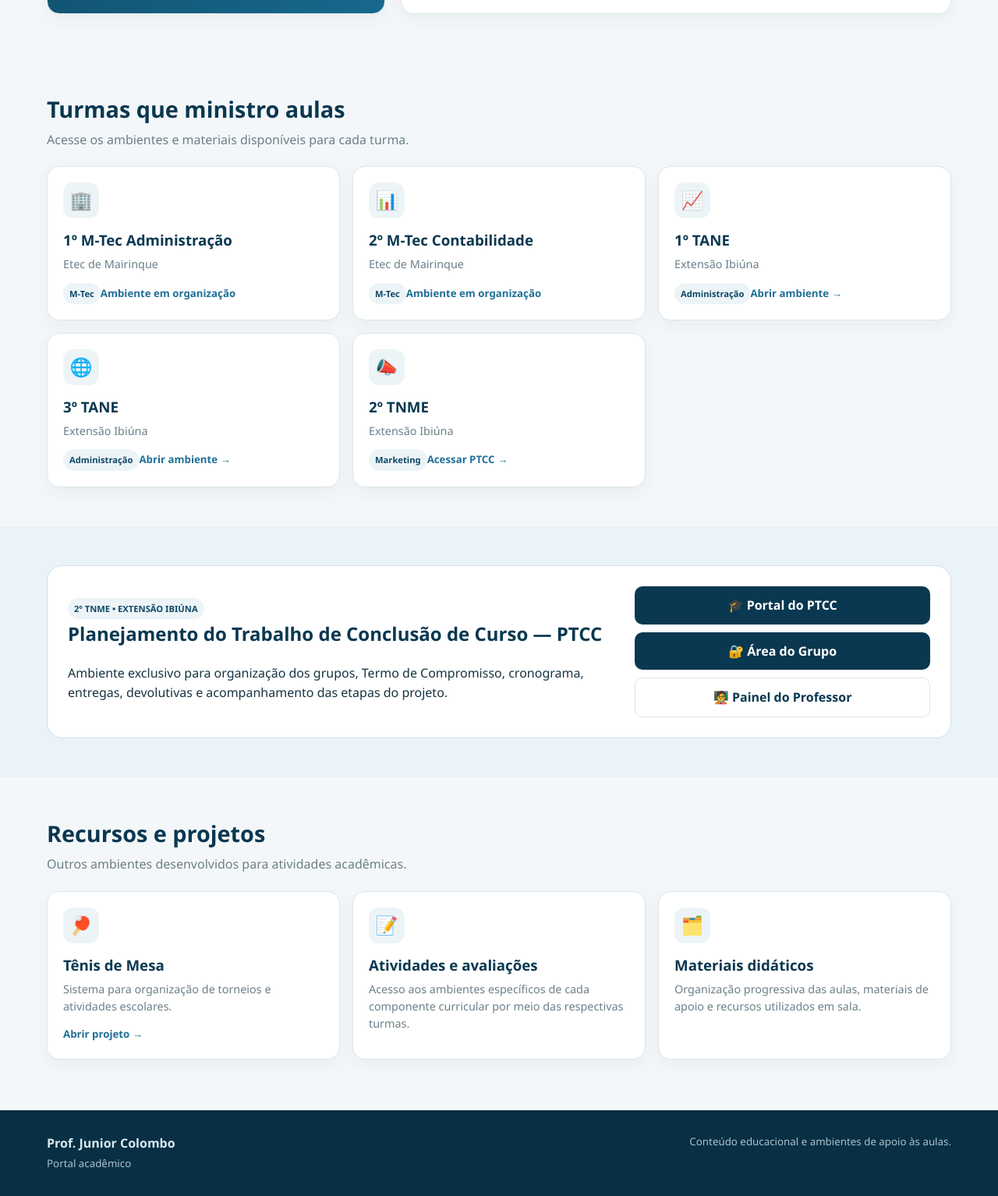
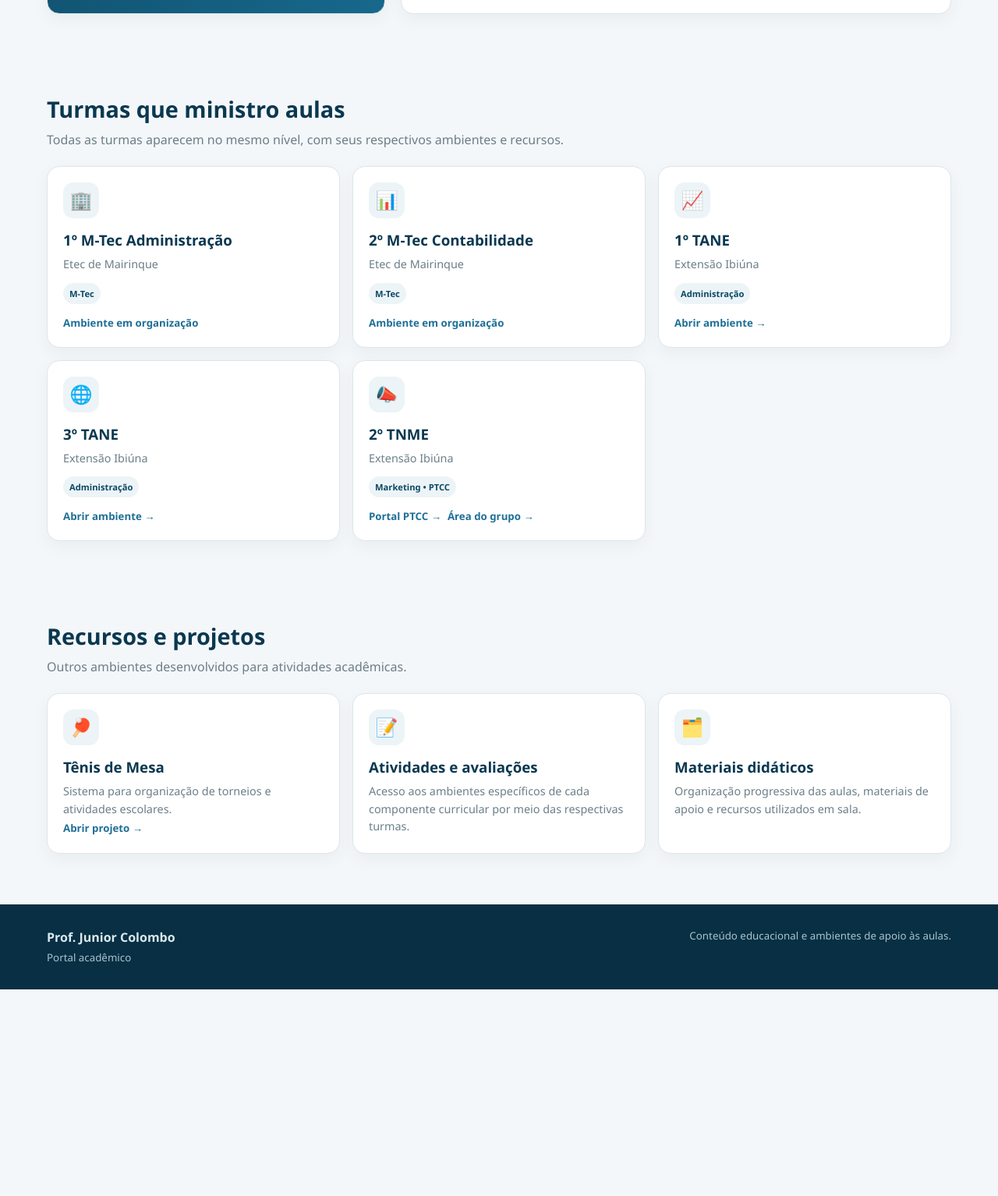
Before and after one commit to advjuniorpedrocolombo-arch/profjuniorcolombo, a plain HTML site: page index.html in a window 1280 px wide. Shown: the part 952-2486 px from the top of the page at 78% size. After the commit the page ends 2221 px from the top, so only its background shows below. Drawn offline with Linux system fonts and the light colour scheme.

Commit message:
Mantém PTCC no mesmo nível das demais turmas

```diff
--- a/index.html
+++ b/index.html
@@ -3,126 +3,33 @@
 <head>
 <meta charset="utf-8">
 <meta name="viewport" content="width=device-width,initial-scale=1">
-<meta name="description" content="Portal acadêmico do Prof. Junior Colombo — turmas, materiais, projetos e acesso ao PTCC.">
+<meta name="description" content="Portal acadêmico do Prof. Junior Colombo — turmas, materiais, projetos e sistemas de apoio às aulas.">
 <title>Prof. Junior Colombo</title>
 <style>
-:root{
-  --navy:#0a3850;--navy2:#0d4a67;--blue:#1f6f97;--bg:#f4f7f9;--card:#ffffff;
-  --text:#183342;--muted:#6c7f89;--line:#dce6eb;--soft:#edf4f7;--ok:#21764f;
-}
-*{box-sizing:border-box}html{scroll-behavior:smooth}body{margin:0;font-family:Segoe UI,Arial,sans-serif;background:var(--bg);color:var(--text);line-height:1.55}
-a{text-decoration:none;color:inherit}.wrap{width:min(1160px,calc(100% - 30px));margin:auto}
-header{background:linear-gradient(135deg,var(--navy),var(--navy2));color:#fff;position:sticky;top:0;z-index:10;box-shadow:0 3px 16px rgba(0,0,0,.16)}
-.topbar{display:flex;align-items:center;justify-content:space-between;gap:18px;padding:14px 0}.brand{font-weight:900;font-size:1.06rem}.brand small{display:block;font-size:.72rem;font-weight:500;color:#d9edf5}.nav{display:flex;gap:8px;flex-wrap:wrap}.nav a{padding:8px 10px;border-radius:8px;color:#eaf5f8;font-size:.84rem;font-weight:700}.nav a:hover{background:rgba(255,255,255,.12)}
+:root{--navy:#0a3850;--navy2:#0d4a67;--blue:#1f6f97;--bg:#f4f7f9;--card:#ffffff;--text:#183342;--muted:#6c7f89;--line:#dce6eb;--soft:#edf4f7}
+*{box-sizing:border-box}html{scroll-behavior:smooth}body{margin:0;font-family:Segoe UI,Arial,sans-serif;background:var(--bg);color:var(--text);line-height:1.55}a{text-decoration:none;color:inherit}.wrap{width:min(1160px,calc(100% - 30px));margin:auto}
+header{background:linear-gradient(135deg,var(--navy),var(--navy2));color:#fff;position:sticky;top:0;z-index:10;box-shadow:0 3px 16px rgba(0,0,0,.16)}.topbar{display:flex;align-items:center;justify-content:space-between;gap:18px;padding:14px 0}.brand{font-weight:900;font-size:1.06rem}.brand small{display:block;font-size:.72rem;font-weight:500;color:#d9edf5}.nav{display:flex;gap:8px;flex-wrap:wrap}.nav a{padding:8px 10px;border-radius:8px;color:#eaf5f8;font-size:.84rem;font-weight:700}.nav a:hover{background:rgba(255,255,255,.12)}
 .hero{background:linear-gradient(135deg,#0a3850 0%,#0f5878 100%);color:#fff;padding:64px 0 54px}.hero-grid{display:grid;grid-template-columns:1.45fr .8fr;gap:36px;align-items:center}.eyebrow{display:inline-block;background:rgba(255,255,255,.13);border:1px solid rgba(255,255,255,.2);padding:6px 10px;border-radius:999px;font-size:.78rem;font-weight:800}.hero h1{font-size:clamp(2.2rem,5vw,4rem);line-height:1.05;margin:16px 0 14px}.hero p{font-size:1.04rem;max-width:690px;color:#dceff5}.hero-actions{display:flex;gap:10px;flex-wrap:wrap;margin-top:24px}.btn{display:inline-flex;align-items:center;gap:8px;padding:11px 15px;border-radius:10px;font-weight:850;font-size:.9rem;border:1px solid transparent}.btn.primary{background:#fff;color:var(--navy)}.btn.secondary{border-color:rgba(255,255,255,.4);color:#fff}.hero-card{background:rgba(255,255,255,.1);border:1px solid rgba(255,255,255,.22);border-radius:22px;padding:24px;backdrop-filter:blur(6px)}.hero-card .icon{font-size:3.1rem}.hero-card h3{margin:12px 0 4px}.hero-card p{font-size:.9rem;margin:0}
-section{padding:50px 0}.section-head{display:flex;justify-content:space-between;gap:18px;align-items:end;margin-bottom:22px}.section-head h2{margin:0;color:var(--navy);font-size:1.8rem}.section-head p{margin:4px 0 0;color:var(--muted)}
-.grid{display:grid;grid-template-columns:repeat(3,minmax(0,1fr));gap:16px}.card{background:var(--card);border:1px solid var(--line);border-radius:16px;padding:20px;box-shadow:0 7px 20px rgba(10,56,80,.05)}.card:hover{transform:translateY(-2px);transition:.2s;box-shadow:0 10px 28px rgba(10,56,80,.09)}.card-icon{width:46px;height:46px;border-radius:13px;background:var(--soft);display:grid;place-items:center;font-size:1.45rem}.card h3{margin:13px 0 6px;color:var(--navy)}.card p{margin:0;color:var(--muted);font-size:.9rem}.tag{display:inline-block;margin-top:12px;padding:5px 8px;border-radius:999px;background:var(--soft);font-size:.7rem;font-weight:900;color:var(--navy2)}.card-link{display:inline-block;margin-top:14px;font-size:.83rem;font-weight:900;color:var(--blue)}
+section{padding:50px 0}.section-head{display:flex;justify-content:space-between;gap:18px;align-items:end;margin-bottom:22px}.section-head h2{margin:0;color:var(--navy);font-size:1.8rem}.section-head p{margin:4px 0 0;color:var(--muted)}.grid{display:grid;grid-template-columns:repeat(3,minmax(0,1fr));gap:16px}.card{background:var(--card);border:1px solid var(--line);border-radius:16px;padding:20px;box-shadow:0 7px 20px rgba(10,56,80,.05)}.card:hover{transform:translateY(-2px);transition:.2s;box-shadow:0 10px 28px rgba(10,56,80,.09)}.card-icon{width:46px;height:46px;border-radius:13px;background:var(--soft);display:grid;place-items:center;font-size:1.45rem}.card h3{margin:13px 0 6px;color:var(--navy)}.card p{margin:0;color:var(--muted);font-size:.9rem}.tag{display:inline-block;margin-top:12px;padding:5px 8px;border-radius:999px;background:var(--soft);font-size:.7rem;font-weight:900;color:var(--navy2)}.card-links{display:flex;gap:8px;flex-wrap:wrap;margin-top:14px}.card-link{display:inline-block;font-size:.83rem;font-weight:900;color:var(--blue)}
 .about{display:grid;grid-template-columns:.8fr 1.3fr;gap:20px}.profile{background:linear-gradient(145deg,#0b3d55,#17698d);color:#fff}.profile .portrait{width:82px;height:82px;border-radius:50%;display:grid;place-items:center;background:rgba(255,255,255,.14);font-size:2.5rem;margin-bottom:16px}.profile h3{color:#fff}.profile p{color:#dceff5}.about-list{display:grid;grid-template-columns:repeat(2,1fr);gap:12px;margin-top:16px}.mini{background:#fff;border:1px solid var(--line);border-radius:12px;padding:14px}.mini b{display:block;color:var(--navy);margin-bottom:4px}.mini span{font-size:.84rem;color:var(--muted)}
-.ptcc{background:#eaf3f7}.ptcc-box{background:#fff;border:1px solid #cfe0e7;border-radius:20px;padding:26px;display:grid;grid-template-columns:1.3fr .7fr;gap:24px;align-items:center}.ptcc h2{margin-top:0;color:var(--navy)}.ptcc-actions{display:flex;flex-direction:column;gap:10px}.ptcc-actions a{padding:12px 14px;border-radius:10px;font-weight:900;text-align:center}.ptcc-actions .student{background:var(--navy);color:#fff}.ptcc-actions .prof{background:#fff;border:1px solid var(--line);color:var(--navy)}
 footer{background:#082f43;color:#d9e9ef;padding:30px 0;margin-top:15px}.footer-grid{display:flex;justify-content:space-between;gap:20px;flex-wrap:wrap}.footer-grid small{color:#a9c3cf}
-@media(max-width:860px){.hero-grid,.about,.ptcc-box{grid-template-columns:1fr}.grid{grid-template-columns:1fr 1fr}.hero{padding-top:45px}.nav{display:none}}@media(max-width:580px){.grid,.about-list{grid-template-columns:1fr}.hero h1{font-size:2.35rem}.section-head{align-items:start;flex-direction:column}.topbar{padding:12px 0}}
+@media(max-width:860px){.hero-grid,.about{grid-template-columns:1fr}.grid{grid-template-columns:1fr 1fr}.hero{padding-top:45px}.nav{display:none}}@media(max-width:580px){.grid,.about-list{grid-template-columns:1fr}.hero h1{font-size:2.35rem}.section-head{align-items:start;flex-direction:column}.topbar{padding:12px 0}}
 </style>
 </head>
 <body>
-<header>
-  <div class="wrap topbar">
-    <a class="brand" href="#inicio">Prof. Junior Colombo<small>Portal acadêmico</small></a>
-    <nav class="nav" aria-label="Navegação principal">
-      <a href="#professor">Professor</a><a href="#turmas">Turmas</a><a href="#ptcc">PTCC</a><a href="#recursos">Recursos</a>
-    </nav>
-  </div>
-</header>
-
+<header><div class="wrap topbar"><a class="brand" href="#inicio">Prof. Junior Colombo<small>Portal acadêmico</small></a><nav class="nav"><a href="#professor">Professor</a><a href="#turmas">Turmas</a><a href="#recursos">Recursos</a></nav></div></header>
 <main id="inicio">
-<section class="hero">
-  <div class="wrap hero-grid">
-    <div>
-      <span class="eyebrow">EDUCAÇÃO • TECNOLOGIA • GESTÃO</span>
-      <h1>Prof. Junior Colombo</h1>
-      <p>Portal acadêmico para centralizar turmas, materiais, atividades, projetos e sistemas desenvolvidos para acompanhamento dos alunos.</p>
-      <div class="hero-actions">
-        <a class="btn primary" href="#turmas">🎓 Ver minhas turmas</a>
-        <a class="btn secondary" href="#ptcc">📘 Acessar PTCC</a>
-      </div>
-    </div>
-    <div class="hero-card">
-      <div class="icon">👨‍🏫</div>
-      <h3>Ensinar, organizar e acompanhar</h3>
-      <p>Um ambiente único para reunir conteúdo, avaliações, projetos e ferramentas digitais utilizadas nas aulas.</p>
-    </div>
-  </div>
-</section>
-
-<section id="professor">
-  <div class="wrap">
-    <div class="section-head"><div><h2>Quem é o Prof. Junior Colombo?</h2><p>Conheça um pouco sobre a atuação docente e a proposta deste portal.</p></div></div>
-    <div class="about">
-      <article class="card profile">
-        <div class="portrait">👨‍🏫</div>
-        <h3>Prof. Junior Colombo</h3>
-        <p>Professor da Educação Profissional e Tecnológica, com atuação em componentes ligados à Administração, Gestão, Tecnologia, Economia, Comunicação e desenvolvimento de projetos.</p>
-      </article>
-      <article class="card">
-        <h3>Uma sala de aula também pode ser digital</h3>
-        <p>Este portal foi criado para facilitar o acesso dos alunos aos materiais de aula, atividades, avaliações, sistemas acadêmicos e projetos desenvolvidos durante o semestre.</p>
-        <div class="about-list">
-          <div class="mini"><b>📚 Materiais</b><span>Aulas, atividades e conteúdos organizados por turma.</span></div>
-          <div class="mini"><b>💻 Tecnologia</b><span>Ferramentas práticas desenvolvidas para apoiar a aprendizagem.</span></div>
-          <div class="mini"><b>🧭 Acompanhamento</b><span>Ambientes para acompanhar etapas, entregas e devolutivas.</span></div>
-          <div class="mini"><b>🚀 Projetos</b><span>Espaço para iniciativas acadêmicas e projetos especiais.</span></div>
-        </div>
-      </article>
-    </div>
-  </div>
-</section>
-
-<section id="turmas">
-  <div class="wrap">
-    <div class="section-head"><div><h2>Turmas que ministro aulas</h2><p>Acesse os ambientes e materiais disponíveis para cada turma.</p></div></div>
-    <div class="grid">
-      <article class="card"><div class="card-icon">🏢</div><h3>1º M-Tec Administração</h3><p>Etec de Mairinque</p><span class="tag">M-Tec</span><div class="card-link">Ambiente em organização</div></article>
-      <article class="card"><div class="card-icon">📊</div><h3>2º M-Tec Contabilidade</h3><p>Etec de Mairinque</p><span class="tag">M-Tec</span><div class="card-link">Ambiente em organização</div></article>
-      <article class="card"><div class="card-icon">📈</div><h3>1º TANE</h3><p>Extensão Ibiúna</p><span class="tag">Administração</span><a class="card-link" href="https://advjuniorpedrocolombo-arch.github.io/1-TANE_IBIUNA/" target="_blank" rel="noopener">Abrir ambiente →</a></article>
-      <article class="card"><div class="card-icon">🌐</div><h3>3º TANE</h3><p>Extensão Ibiúna</p><span class="tag">Administração</span><a class="card-link" href="https://advjuniorpedrocolombo-arch.github.io/3-TANE-IBIUNA/" target="_blank" rel="noopener">Abrir ambiente →</a></article>
-      <article class="card"><div class="card-icon">📣</div><h3>2º TNME</h3><p>Extensão Ibiúna</p><span class="tag">Marketing</span><a class="card-link" href="#ptcc">Acessar PTCC →</a></article>
-    </div>
-  </div>
-</section>
-
-<section class="ptcc" id="ptcc">
-  <div class="wrap">
-    <div class="ptcc-box">
-      <div>
-        <span class="tag">2º TNME • EXTENSÃO IBIÚNA</span>
-        <h2>Planejamento do Trabalho de Conclusão de Curso — PTCC</h2>
-        <p>Ambiente exclusivo para organização dos grupos, Termo de Compromisso, cronograma, entregas, devolutivas e acompanhamento das etapas do projeto.</p>
-      </div>
-      <div class="ptcc-actions">
-        <a class="student" href="https://advjuniorpedrocolombo-arch.github.io/ptcc/" target="_blank" rel="noopener">🎓 Portal do PTCC</a>
-        <a class="student" href="https://advjuniorpedrocolombo-arch.github.io/ptcc/grupo.html" target="_blank" rel="noopener">🔐 Área do Grupo</a>
-        <a class="prof" href="https://advjuniorpedrocolombo-arch.github.io/ptcc/painel-professor-v5.html" target="_blank" rel="noopener">🧑‍🏫 Painel do Professor</a>
-      </div>
-    </div>
-  </div>
-</section>
-
-<section id="recursos">
-  <div class="wrap">
-    <div class="section-head"><div><h2>Recursos e projetos</h2><p>Outros ambientes desenvolvidos para atividades acadêmicas.</p></div></div>
-    <div class="grid">
-      <a class="card" href="https://advjuniorpedrocolombo-arch.github.io/Tenis_de_Mesa/" target="_blank" rel="noopener"><div class="card-icon">🏓</div><h3>Tênis de Mesa</h3><p>Sistema para organização de torneios e atividades escolares.</p><span class="card-link">Abrir projeto →</span></a>
-      <article class="card"><div class="card-icon">📝</div><h3>Atividades e avaliações</h3><p>Acesso aos ambientes específicos de cada componente curricular por meio das respectivas turmas.</p></article>
-      <article class="card"><div class="card-icon">🗂️</div><h3>Materiais didáticos</h3><p>Organização progressiva das aulas, materiais de apoio e recursos utilizados em sala.</p></article>
-    </div>
-  </div>
-</section>
+<section class="hero"><div class="wrap hero-grid"><div><span class="eyebrow">EDUCAÇÃO • TECNOLOGIA • GESTÃO</span><h1>Prof. Junior Colombo</h1><p>Portal acadêmico para centralizar turmas, materiais, atividades, projetos e sistemas desenvolvidos para acompanhamento dos alunos.</p><div class="hero-actions"><a class="btn primary" href="#turmas">🎓 Ver minhas turmas</a><a class="btn secondary" href="#professor">👨‍🏫 Conheça o professor</a></div></div><div class="hero-card"><div class="icon">👨‍🏫</div><h3>Ensinar, organizar e acompanhar</h3><p>Um ambiente único para reunir conteúdo, avaliações, projetos e ferramentas digitais utilizadas nas aulas.</p></div></div></section>
+<section id="professor"><div class="wrap"><div class="section-head"><div><h2>Quem é o Prof. Junior Colombo?</h2><p>Conheça um pouco sobre a atuação docente e a proposta deste portal.</p></div></div><div class="about"><article class="card profile"><div class="portrait">👨‍🏫</div><h3>Prof. Junior Colombo</h3><p>Professor da Educação Profissional e Tecnológica, com atuação em componentes ligados à Administração, Gestão, Tecnologia, Economia, Comunicação e desenvolvimento de projetos.</p></article><article class="card"><h3>Uma sala de aula também pode ser digital</h3><p>Este portal foi criado para facilitar o acesso dos alunos aos materiais de aula, atividades, avaliações, sistemas acadêmicos e projetos desenvolvidos durante o semestre.</p><div class="about-list"><div class="mini"><b>📚 Materiais</b><span>Aulas, atividades e conteúdos organizados por turma.</span></div><div class="mini"><b>💻 Tecnologia</b><span>Ferramentas práticas desenvolvidas para apoiar a aprendizagem.</span></div><div class="mini"><b>🧭 Acompanhamento</b><span>Ambientes para acompanhar etapas, entregas e devolutivas.</span></div><div class="mini"><b>🚀 Projetos</b><span>Espaço para iniciativas acadêmicas e projetos especiais.</span></div></div></article></div></div></section>
+<section id="turmas"><div class="wrap"><div class="section-head"><div><h2>Turmas que ministro aulas</h2><p>Todas as turmas aparecem no mesmo nível, com seus respectivos ambientes e recursos.</p></div></div><div class="grid">
+<article class="card"><div class="card-icon">🏢</div><h3>1º M-Tec Administração</h3><p>Etec de Mairinque</p><span class="tag">M-Tec</span><div class="card-links"><span class="card-link">Ambiente em organização</span></div></article>
+<article class="card"><div class="card-icon">📊</div><h3>2º M-Tec Contabilidade</h3><p>Etec de Mairinque</p><span class="tag">M-Tec</span><div class="card-links"><span class="card-link">Ambiente em organização</span></div></article>
+<article class="card"><div class="card-icon">📈</div><h3>1º TANE</h3><p>Extensão Ibiúna</p><span class="tag">Administração</span><div class="card-links"><a class="card-link" href="https://advjuniorpedrocolombo-arch.github.io/1-TANE_IBIUNA/" target="_blank" rel="noopener">Abrir ambiente →</a></div></article>
+<article class="card"><div class="card-icon">🌐</div><h3>3º TANE</h3><p>Extensão Ibiúna</p><span class="tag">Administração</span><div class="card-links"><a class="card-link" href="https://advjuniorpedrocolombo-arch.github.io/3-TANE-IBIUNA/" target="_blank" rel="noopener">Abrir ambiente →</a></div></article>
+<article class="card"><div class="card-icon">📣</div><h3>2º TNME</h3><p>Extensão Ibiúna</p><span class="tag">Marketing • PTCC</span><div class="card-links"><a class="card-link" href="https://advjuniorpedrocolombo-arch.github.io/ptcc/" target="_blank" rel="noopener">Portal PTCC →</a><a class="card-link" href="https://advjuniorpedrocolombo-arch.github.io/ptcc/grupo.html" target="_blank" rel="noopener">Área do grupo →</a></div></article>
+</div></div></section>
+<section id="recursos"><div class="wrap"><div class="section-head"><div><h2>Recursos e projetos</h2><p>Outros ambientes desenvolvidos para atividades acadêmicas.</p></div></div><div class="grid"><a class="card" href="https://advjuniorpedrocolombo-arch.github.io/Tenis_de_Mesa/" target="_blank" rel="noopener"><div class="card-icon">🏓</div><h3>Tênis de Mesa</h3><p>Sistema para organização de torneios e atividades escolares.</p><span class="card-link">Abrir projeto →</span></a><article class="card"><div class="card-icon">📝</div><h3>Atividades e avaliações</h3><p>Acesso aos ambientes específicos de cada componente curricular por meio das respectivas turmas.</p></article><article class="card"><div class="card-icon">🗂️</div><h3>Materiais didáticos</h3><p>Organização progressiva das aulas, materiais de apoio e recursos utilizados em sala.</p></article></div></div></section>
 </main>
-
-<footer>
-  <div class="wrap footer-grid">
-    <div><b>Prof. Junior Colombo</b><br><small>Portal acadêmico</small></div>
-    <small>Conteúdo educacional e ambientes de apoio às aulas.</small>
-  </div>
-</footer>
+<footer><div class="wrap footer-grid"><div><b>Prof. Junior Colombo</b><br><small>Portal acadêmico</small></div><small>Conteúdo educacional e ambientes de apoio às aulas.</small></div></footer>
 </body>
 </html>
```
